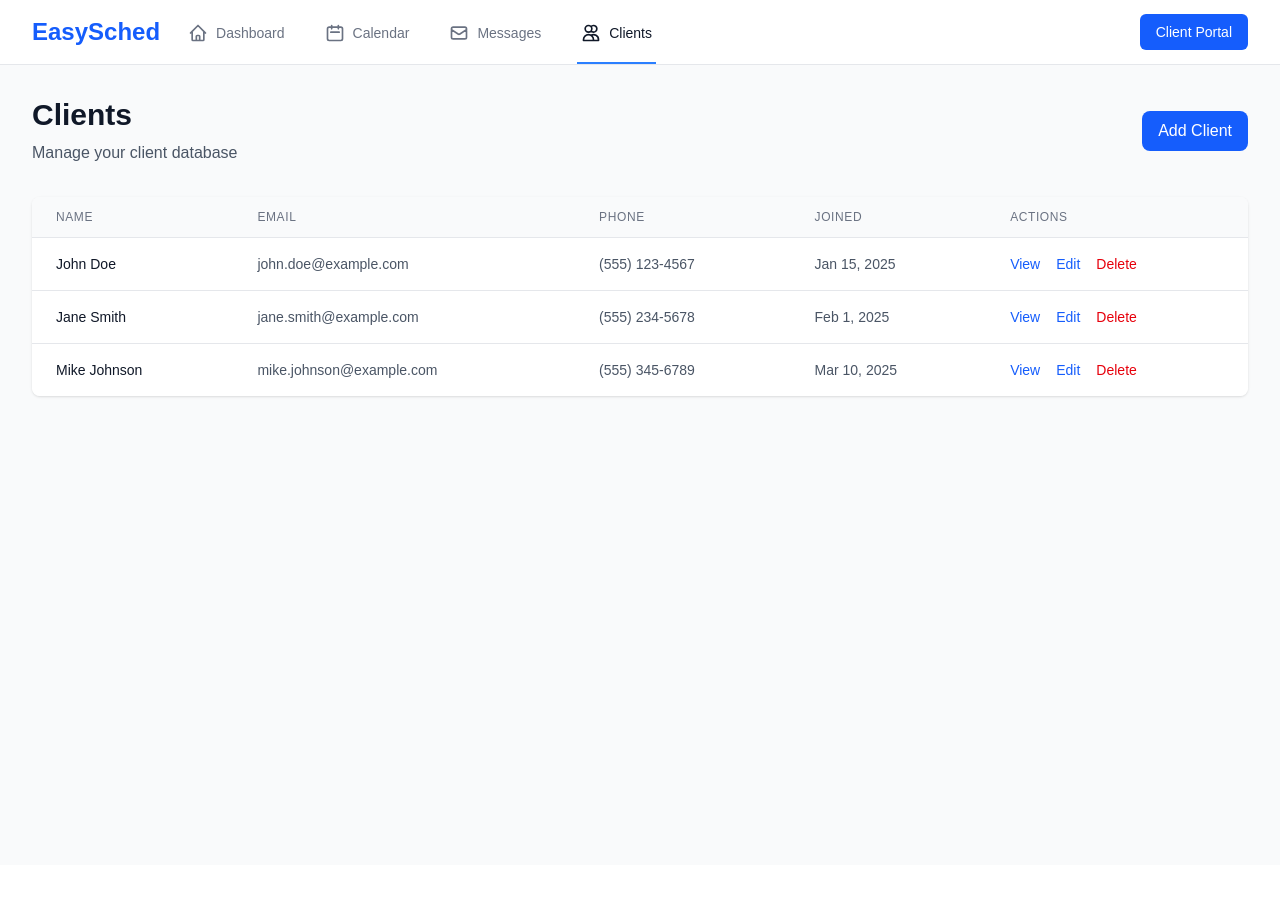
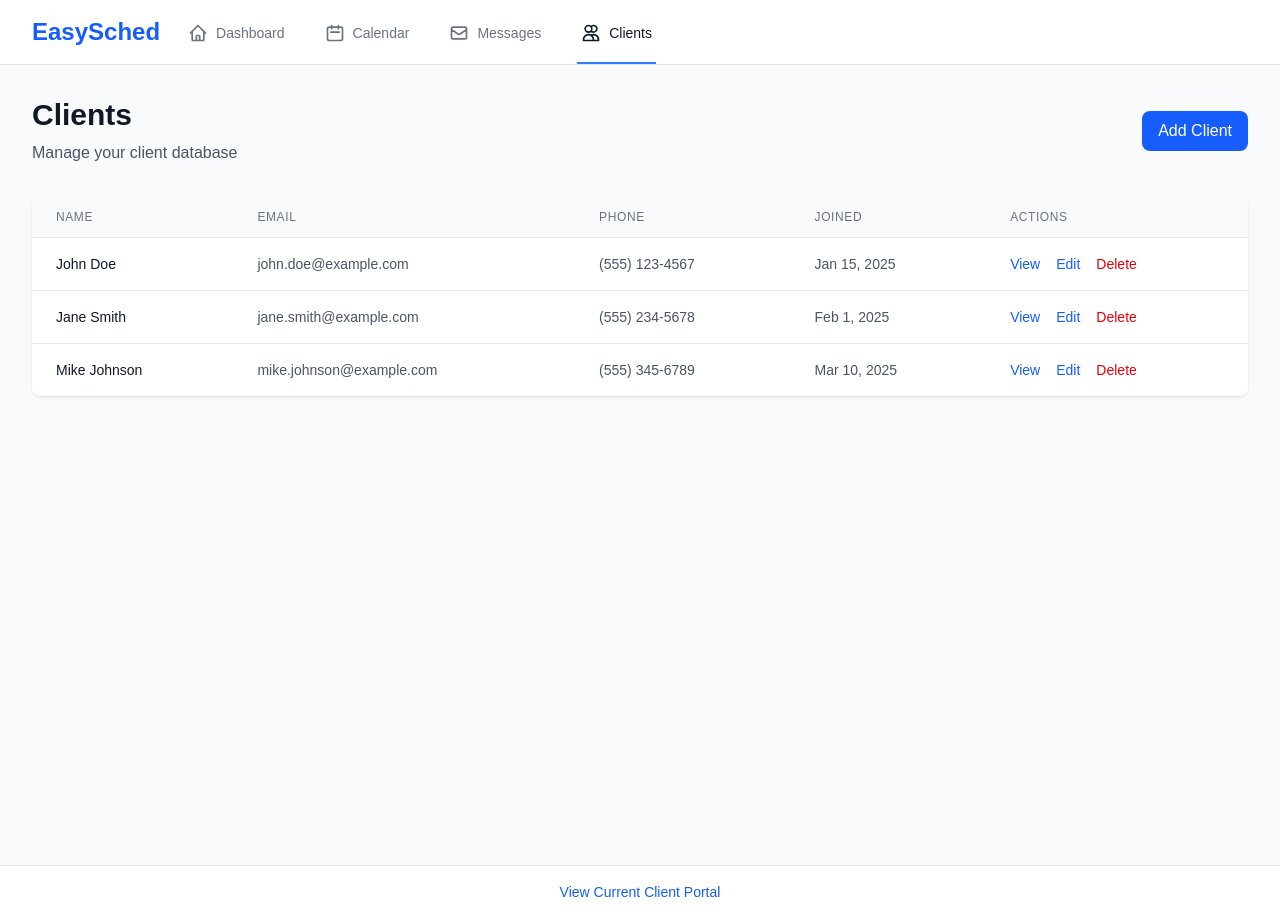
Before and after one commit to suvilkaushik/easysched-mvp, a Next.js app: page /clients in a window 1280 px wide. Before the commit the page ends 865 px from the top, so only its background shows below. Built offline with nearby package versions, Linux system fonts and the light colour scheme.

Commit message:
moved client portal button to footer

```diff
--- a/src/app/layout.tsx
+++ b/src/app/layout.tsx
@@ -1,5 +1,6 @@
 import type { Metadata } from "next";
 import Navigation from "@/components/Navigation";
+import Footer from "@/components/Footer";
 import "./globals.css";
 
 export const metadata: Metadata = {
@@ -14,9 +15,12 @@ export default function RootLayout({
 }>) {
   return (
     <html lang="en">
-      <body className="antialiased">
+      <body className="antialiased flex flex-col min-h-screen">
         <Navigation />
-        {children}
+        <main className="flex-1">
+          {children}
+        </main>
+        <Footer />
       </body>
     </html>
   );
--- /dev/null
+++ b/src/components/Footer.tsx
@@ -0,0 +1,18 @@
+import Link from 'next/link';
+
+export default function Footer() {
+  return (
+    <footer className="bg-white border-t border-gray-200 mt-auto">
+      <div className="max-w-7xl mx-auto px-4 sm:px-6 lg:px-8 py-4">
+        <div className="flex justify-center">
+          <Link
+            href="/client-portal"
+            className="text-sm text-blue-600 hover:text-blue-700 font-medium"
+          >
+            View Current Client Portal
+          </Link>
+        </div>
+      </div>
+    </footer>
+  );
+}
--- a/src/components/Navigation.tsx
+++ b/src/components/Navigation.tsx
@@ -43,14 +43,6 @@ export default function Navigation() {
               })}
             </div>
           </div>
-          <div className="flex items-center">
-            <Link
-              href="/client-portal"
-              className="ml-4 px-4 py-2 text-sm font-medium text-white bg-blue-600 rounded-md hover:bg-blue-700"
-            >
-              Client Portal
-            </Link>
-          </div>
         </div>
       </div>
     </nav>
```
